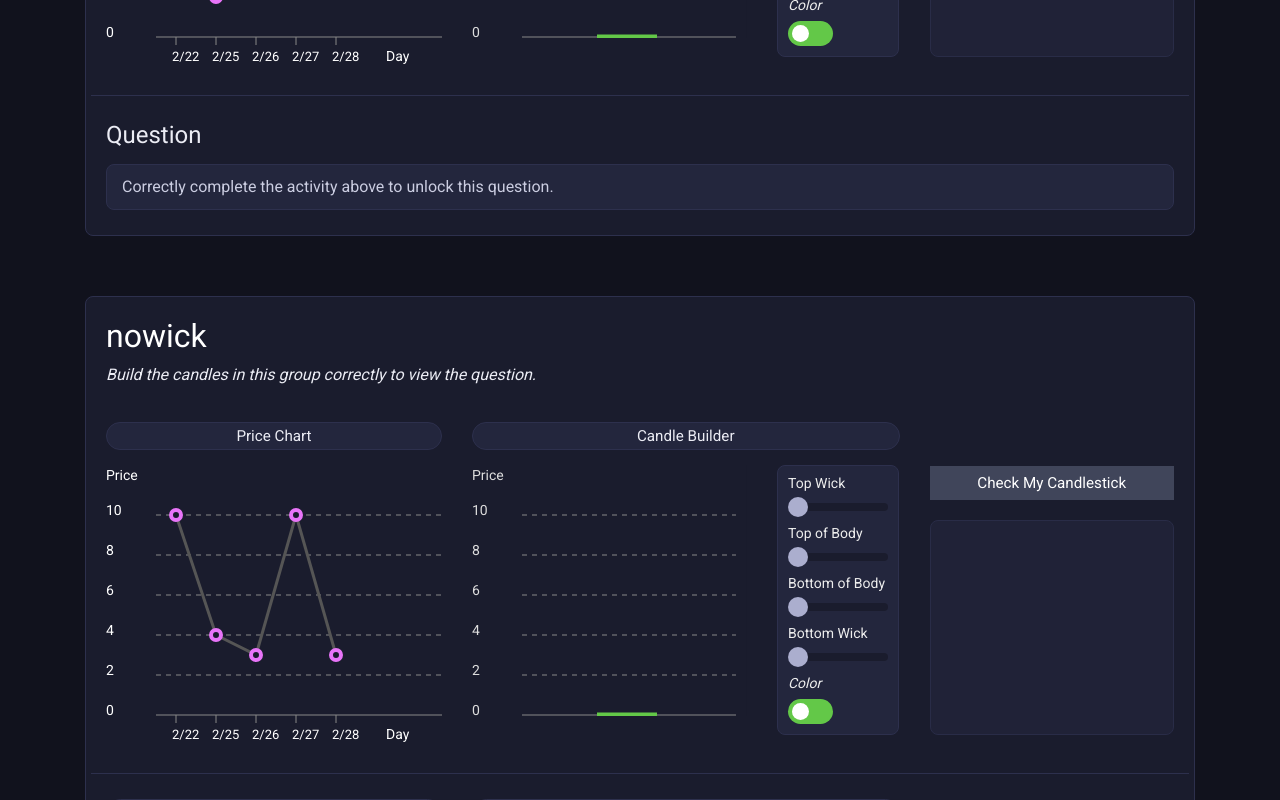
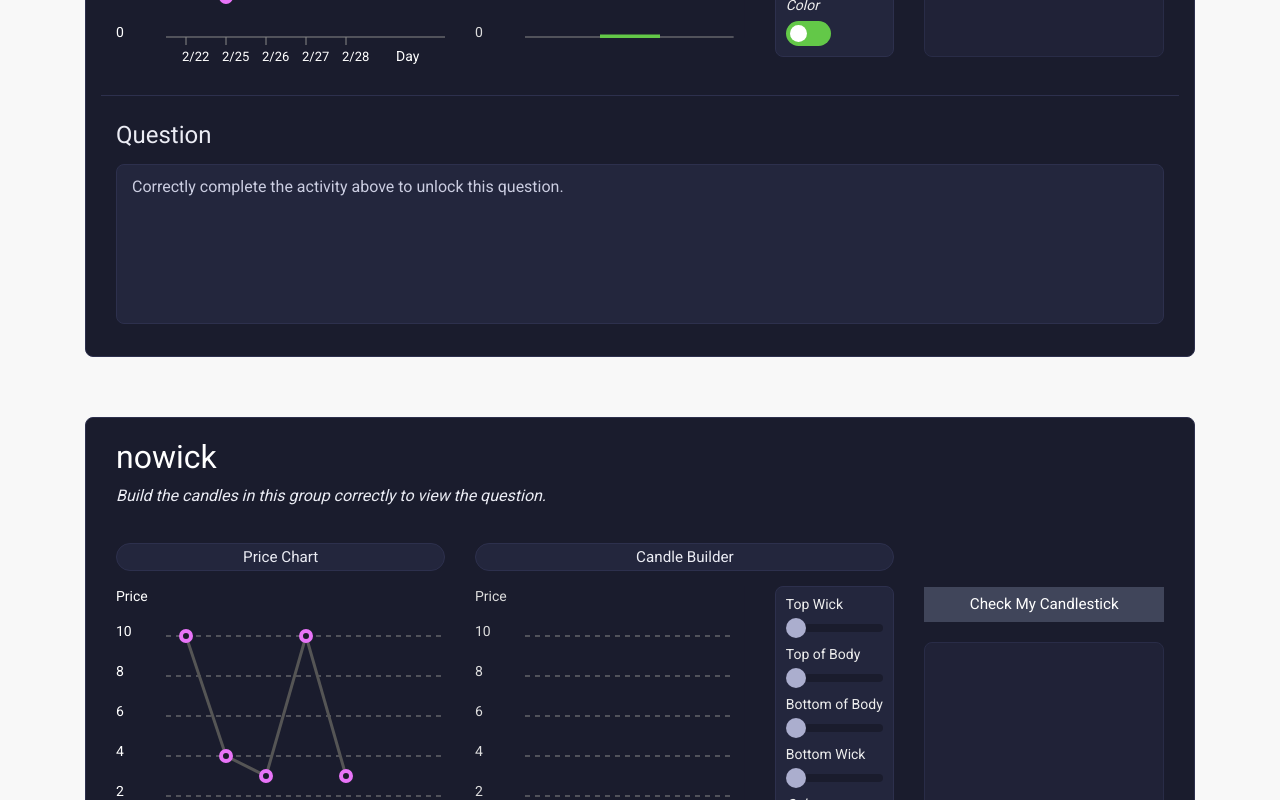
Before and after one commit to wjmiller/draw_candle, a Vue app: page / in a window 1280 px wide. Shown: the part 820-1620 px from the top of the page. Built offline with nearby package versions, Linux system fonts and the light colour scheme.

Commit message:
QuestionRow style update

```diff
--- a/src/Variables.scss
+++ b/src/Variables.scss
@@ -13,7 +13,7 @@ $header-color-dark: #fff;
 $text-color-dark: lighten($blue-dark, 80%);
 $border-radius: 8px;
 
-$body-dark-bg: darken($blue-dark, 5%);
+$body-dark-bg: #f8f8f8; //darken($blue-dark, 5%);
 $group-dark-bg: $blue-dark;
 $group-dark-border: lighten($blue-dark, 10%);
 
--- a/src/components/ActivityGroup.vue
+++ b/src/components/ActivityGroup.vue
@@ -39,7 +39,7 @@ export default {
 @import '../Variables.scss';
 
 .activity-group {
-  padding: 20px 20px 25px;
+  padding: 20px 30px 25px;
   border-radius: $border-radius;
   margin-bottom: 60px;
 
--- a/src/components/QuestionFeedback.vue
+++ b/src/components/QuestionFeedback.vue
@@ -59,7 +59,7 @@ export default {
     margin: 20px 0;
     padding: 10px;
     border-radius: $border-radius;
-    min-height: 70px;
+    min-height: 120px;
   }
 
   .feedback-message, .feedback-overlay {
--- a/src/components/QuestionOpen.vue
+++ b/src/components/QuestionOpen.vue
@@ -45,7 +45,7 @@ export default {
 
 .response {
   width: 100%;
-  height: 120px;
+  height: 150px;
   padding: 10px 15px;
   border-radius: 8px;
 }
@@ -58,6 +58,7 @@ export default {
   .response {
     border-color: $pane-dark-border;
     background: $pane-dark-bg;
+    color: $text-color-dark;
 
 
     &:focus, &:active {
--- a/src/components/QuestionRow.vue
+++ b/src/components/QuestionRow.vue
@@ -44,7 +44,8 @@ export default {
   @import '../Variables.scss';
 
   .question-row {
-    //padding-top: 15px;
+    min-height: 210px;
+
 
     h4 {
       margin-bottom: 14px;
@@ -54,6 +55,7 @@ export default {
       display: block;
       padding: 10px 15px;
       border-radius: 8px;
+      min-height: 160px
     }
   }
 
```
Also changed, not shown: 6 other files (tests, documents, lock files or other folders).
